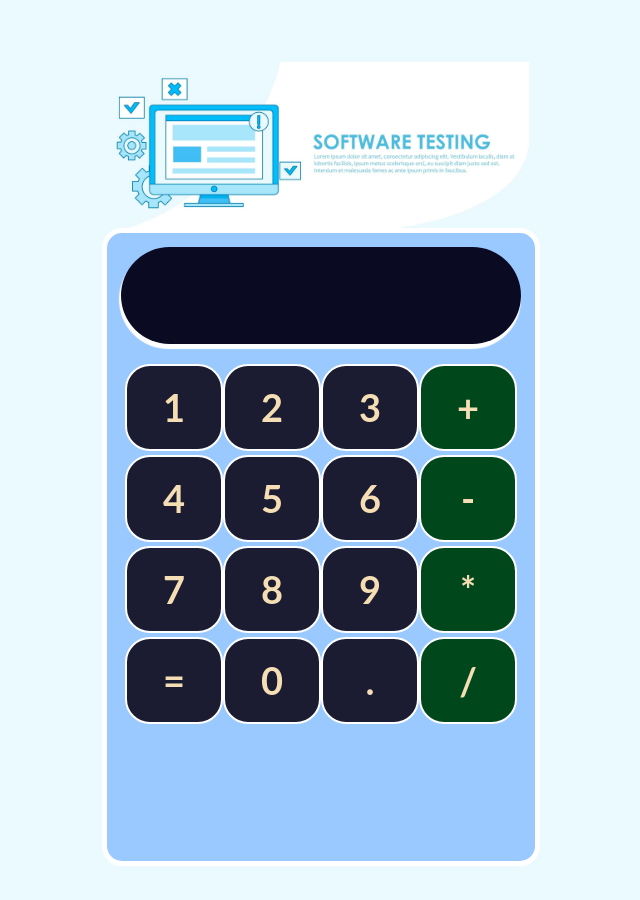
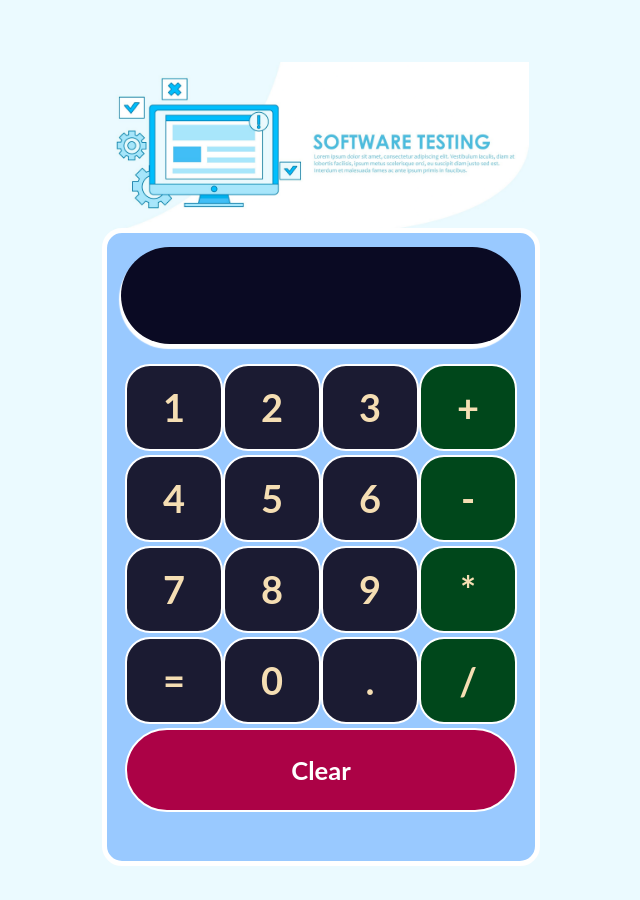
Before and after one commit to Jsson47/react-interactive-calculator, a React (Create React App) app: page / in a window 1280 px wide. Shown: the whole page, without its empty margins (319-959 px from the left). Built offline with nearby package versions, Linux system fonts and the light colour scheme.

Commit message:
feat: add main structure, buttons, operators, styles, and display

```diff
--- a/src/App.js
+++ b/src/App.js
@@ -2,9 +2,17 @@ import './App.css';
 import BannerLogo from './img/banner-custom.png';
 import Button from './components/Button';
 import Screen from './components/Screen';
-
+import ButtonClear from './components/ButtonClear';
+import { useState } from 'react';
 
 function App() {
+
+  const [input, setInput] = useState("");
+
+  const addToInput = val => {
+    setInput(input + val);
+  }
+
   return (
     <div className="App">
       <div className="banner-logo-container">
@@ -14,7 +22,7 @@ function App() {
           alt='Banner del Princio de la Aplicación' />
       </div>
       <div className='calculator-container'>
-        <Screen />
+        <Screen input={input}/>
         <div className='fila'>
           <Button>1</Button>
           <Button>2</Button>
@@ -39,7 +47,11 @@ function App() {
           <Button>.</Button>
           <Button>/</Button>
         </div>
-        <div className='fila'></div>
+        <div className='fila'>
+          <ButtonClear>
+            Clear
+          </ButtonClear>
+        </div>
       </div>
     </div>
   );
--- /dev/null
+++ b/src/CSS/ButtonClear.css
@@ -0,0 +1,19 @@
+.button-clear {
+  height: 80px;
+  font-size: 1.6em;
+  display: flex;
+  flex: 1;
+  background-color: #ac0246;
+  margin-top: center;
+  justify-content: center;
+  align-items: center;
+  font-weight: bold;
+  color: white;
+  border: 2px solid white;
+  cursor: pointer;
+  border-radius: 45px;
+}
+
+.button-clear:hover {
+  background-color: #ebb000;
+}
--- /dev/null
+++ b/src/components/ButtonClear.js
@@ -0,0 +1,10 @@
+import React from "react";
+import "../CSS/ButtonClear.css";
+
+const ButtonClear = (props) => (
+  <div className="button-clear">
+    {props.children}
+  </div>
+);
+
+export default ButtonClear;
```
